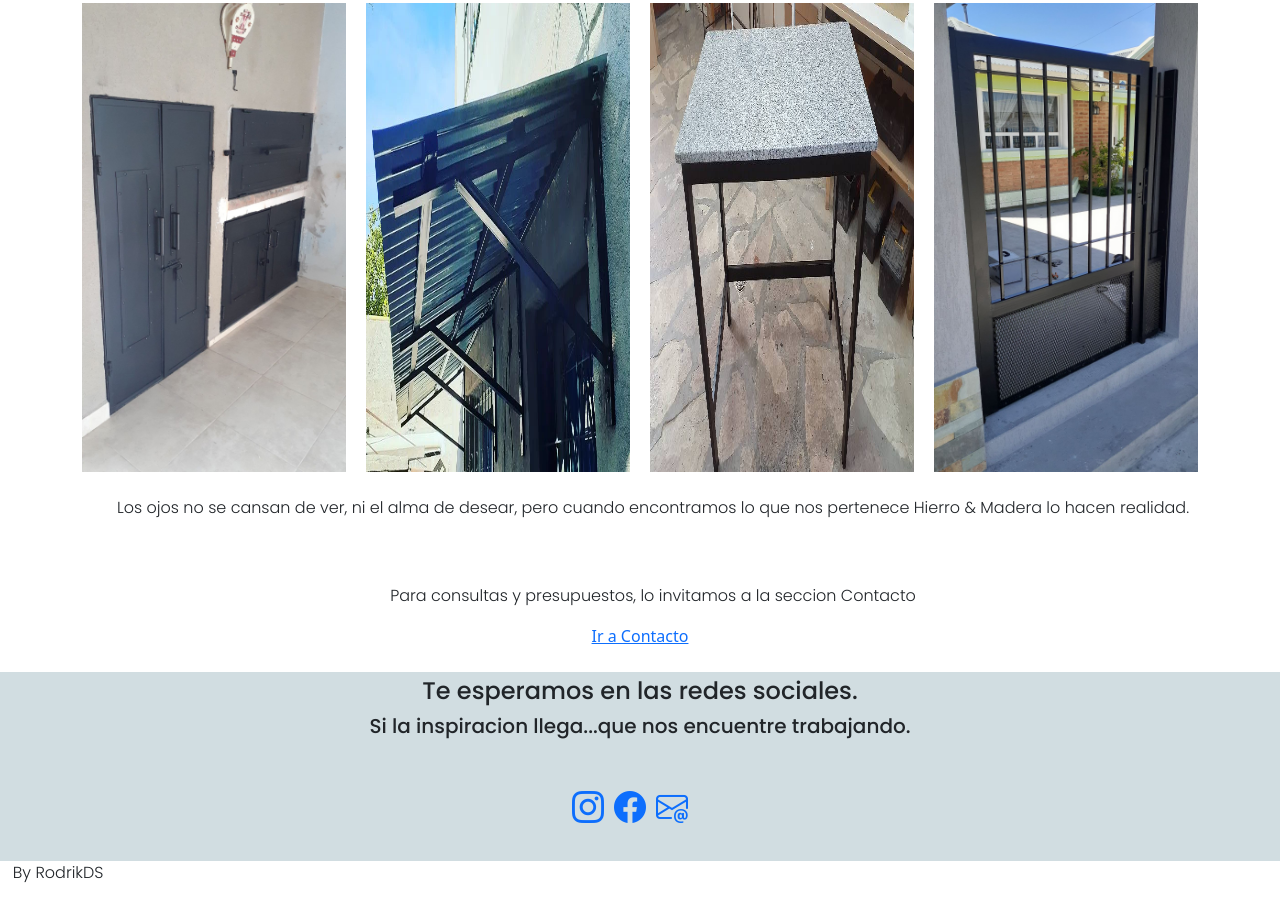
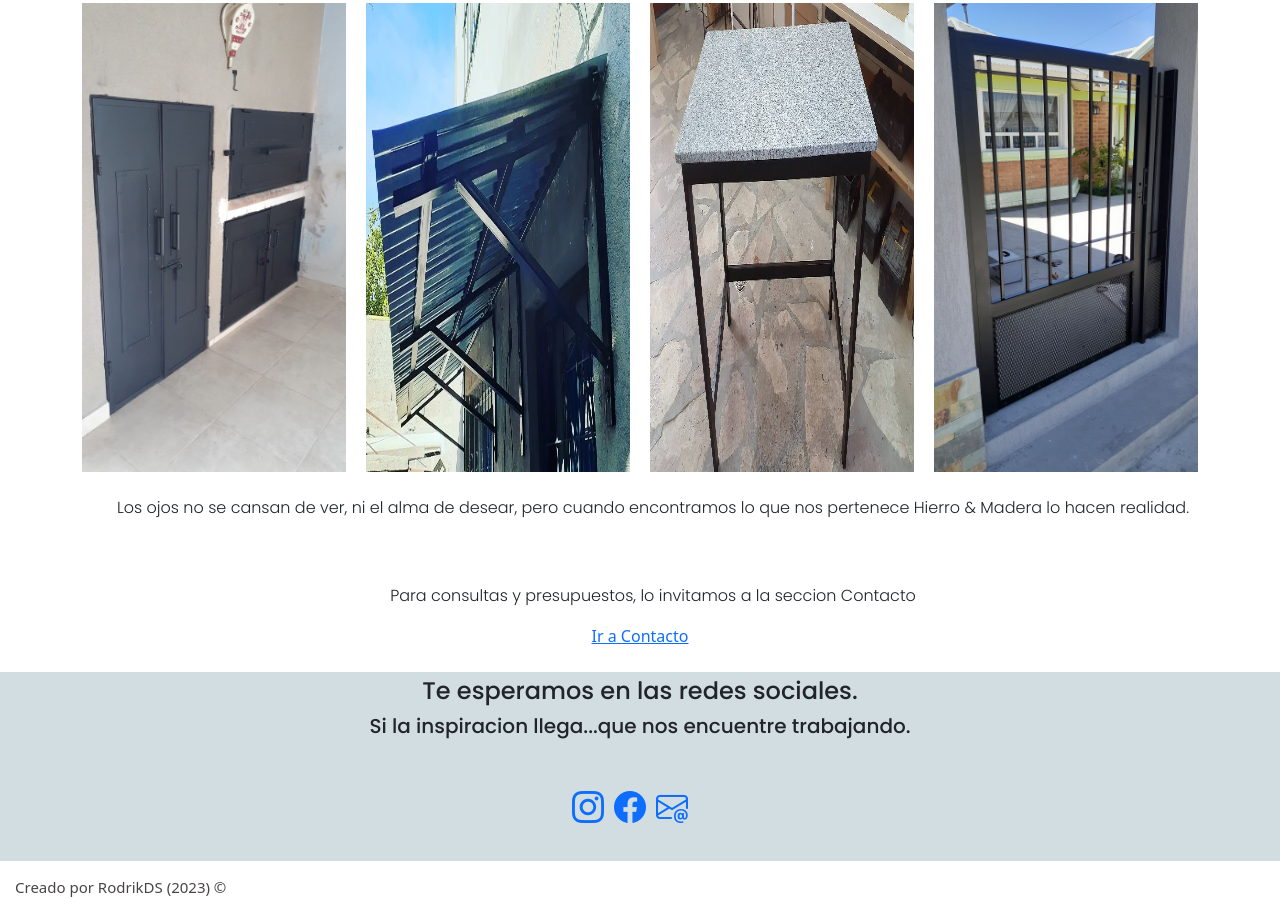
Before and after one commit to RodrikDS/BC-Herreria-Carpinteria, a plain HTML site: page pages/herreria.html in a window 1280 px wide. Shown: the part 954-1868 px from the top of the page. Drawn offline with nearby package versions, Linux system fonts and the light colour scheme.

Commit message:
retoque en copyright

```diff
--- a/pages/herreria.html
+++ b/pages/herreria.html
@@ -144,7 +144,8 @@
 
     </footer>
 
-     <p>By RodrikDS</p>
+    <div class="derechos-de-autor">Creado por RodrikDS (2023) &#169;</div>
+
 
 
     <script src="https://cdn.jsdelivr.net/npm/bootstrap@5.3.0-alpha3/dist/js/bootstrap.bundle.min.js" integrity="sha384-ENjdO4Dr2bkBIFxQpeoTz1HIcje39Wm4jDKdf19U8gI4ddQ3GYNS7NTKfAdVQSZe" crossorigin="anonymous"></script>
```
Also changed, not shown: pages/carpinteria.html (+1 -1 lines), pages/contacto.html (+1 -1 lines), pages/productos.html (+1 -1 lines).
